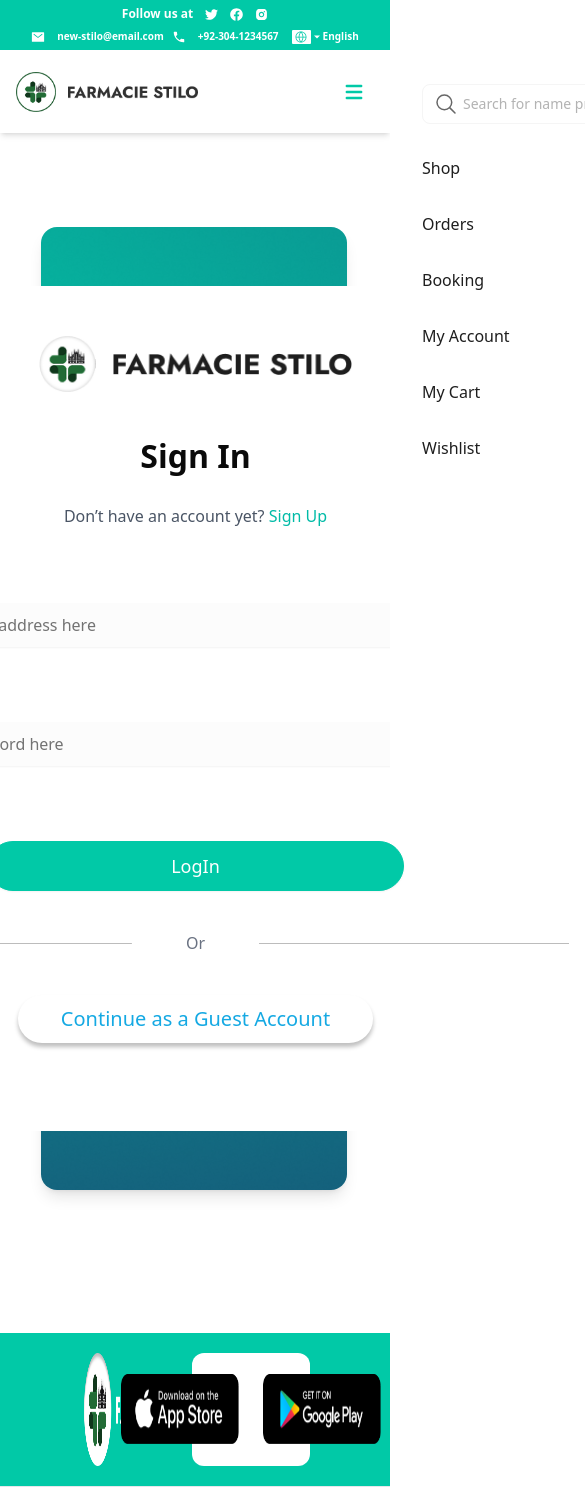
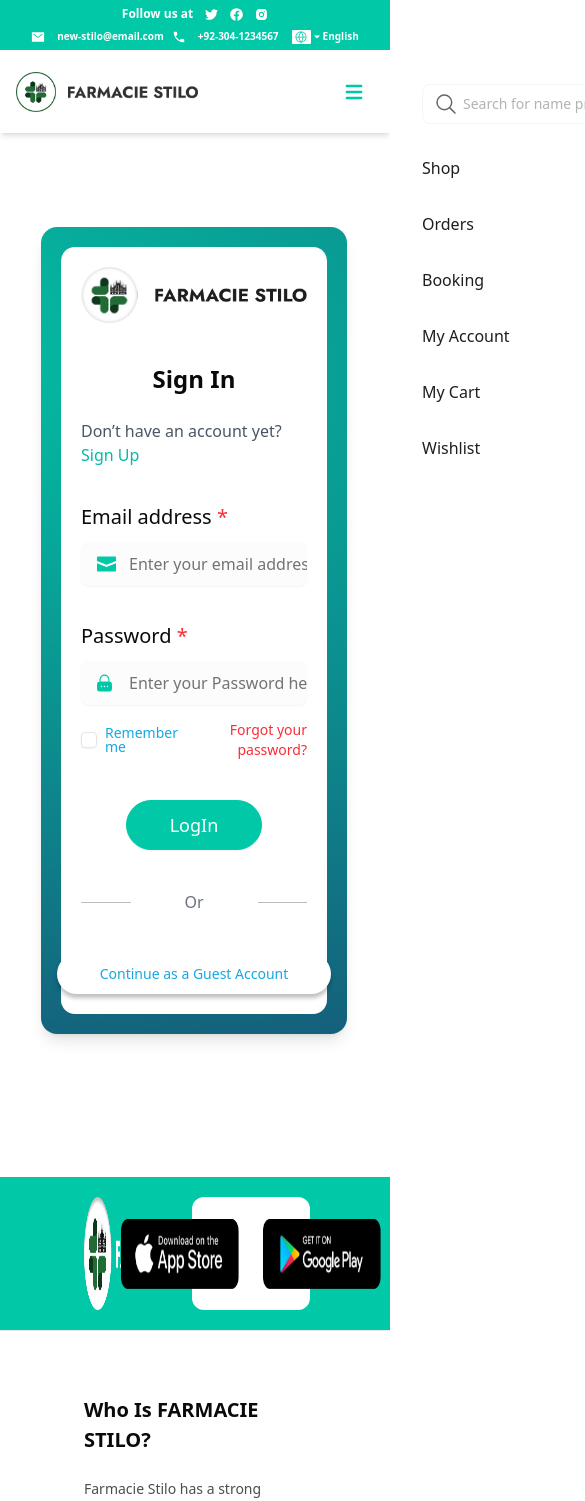
Before and after one commit to hamilangrial/farmacie-fe, a Next.js app: page / in a window 390 px wide. Shown: the top 1501 px of the page, 585 px wide, since content can reach past the window. Built offline with nearby package versions, Linux system fonts and the light colour scheme.

Commit message:
feat:auth screens page responsive

```diff
--- a/src/components/core/auth/Authlayout.jsx
+++ b/src/components/core/auth/Authlayout.jsx
@@ -2,14 +2,10 @@
 
 export default function AuthLayout({ children }) {
   return (
-    <div className="w-full h-[100%] min-h-[100vh] pt-[29px] pb-[23px] pl-[25px] pr-[27px] flex items-center justify-center">
-      <div
-        className="min-h-[100vh] w-full rounded-2xl flex items-center justify-center py-[59px]  bg-[url('/assets/background/login.png')] bg-cover bg-center shadow-lg"
-      >
-        <div className="bg-white w-[818px] max-w-[818px] h-[844.85px] max-h-[844.85px] rounded-xl">
-          <div className="px-[37px] py-[50px]">
-            {children}
-          </div>
+    <div className="w-full md:h-[100%] md:min-h-[100vh] pt-[29px] pb-[23px] pl-[25px] pr-[27px] flex items-center justify-center">
+      <div className="md:min-h-[100vh] w-full rounded-2xl flex items-center justify-center py-5 md:py-[59px] px-5 lg:px-0  bg-[url('/assets/background/login.png')] bg-cover bg-center shadow-lg">
+        <div className="bg-white w-[818px] max-w-[818px] md:h-[844.85px] md:max-h-[844.85px] rounded-xl">
+          <div className="px-5 md:px-[37px] py-5 md:py-[50px]">{children}</div>
         </div>
       </div>
     </div>
--- a/src/components/core/auth/login/loginForm/index.jsx
+++ b/src/components/core/auth/login/loginForm/index.jsx
@@ -19,7 +19,9 @@
       <div className="grid grid-cols gap-[40px]">
         <LoginBanner />
         <div className="grid place-items-center gap-[24px]">
-          <h2 className="text-[32px] font-semibold">Sign In</h2>
+          <h2 className="text-2xl md:text-3xl lg:text-4xl font-semibold">
+            Sign In
+          </h2>
           <p className="text-gray-600">
             Don’t have an account yet?{" "}
             <Link href="/signup" className="text-teal-500 hover:underline">
@@ -31,7 +33,7 @@
           <form>
             <div className="grid gap-10">
               <Input
-                label="Email address "
+                label="Email address"
                 id="email"
                 placeholder="Enter your email address here"
                 type="email"
@@ -50,6 +52,7 @@
                   label="Password"
                   id="password"
                   placeholder="Enter your Password here"
+                  required
                   type="password"
                   icon={
                     <Image
@@ -65,7 +68,7 @@
                   <Checkbox id="remember" label="Remember me" />
                   <Link
                     href="#"
-                    className="text-red-500 hover:underline font-normal"
+                    className="text-red-500 text-right hover:underline font-normal"
                   >
                     Forgot your password?
                   </Link>
@@ -75,7 +78,7 @@
                 <Button
                   variant="secondary"
                   size="sm"
-                  className="min-w-[416px] max-w-full  text-lg"
+                  className="md:min-w-[416px] max-w-full text-lg"
                   onClick={handleLogin}
                 >
                   LogIn
@@ -83,13 +86,13 @@
               </div>
 
               <div className="flex items-center space-x-4">
-                <div className=" w-[310px]">
+                <div className="lg:w-[310px] w-full">
                   <div className="h-[1px] bg-[#BCBCBC] rounded-md"></div>
                 </div>
                 <div className="text-gray-500 min-w-[95px] flex justify-center">
                   Or
                 </div>
-                <div className="w-[310px]">
+                <div className="lg:w-[310px] w-full">
                   <div className="h-[1px] bg-[#BCBCBC] "></div>
                 </div>
               </div>
@@ -97,7 +100,7 @@
                 <Button
                   variant="default"
                   size="sm"
-                  className="min-w-[340px] max-w-full"
+                  className="lg:min-w-[340px] text-sm md:text-base whitespace-normal"
                   onClick={handleLogin}
                 >
                   Continue as a Guest Account
--- a/src/components/core/auth/signup/signupForm/index.jsx
+++ b/src/components/core/auth/signup/signupForm/index.jsx
@@ -1,4 +1,4 @@
-'use client';
+"use client";
 import React from "react";
 import LoginBanner from "../../../../ui/banner";
 import { Button, Checkbox, Input } from "@/components/ui";
@@ -16,7 +16,9 @@
       <div className="grid grid-cols gap-[40px]">
         <LoginBanner />
         <div className="grid place-items-center gap-[24px]">
-          <h2 className="text-[32px] font-semibold">Create Your Account</h2>
+          <h2 className="text-2xl md:text-3xl lg:text-4xl font-semibold">
+            Create Your Account
+          </h2>
           <p className="text-gray-600">
             Already have an account?{" "}
             <Link href="/login" className="text-teal-500 hover:underline">
@@ -27,9 +29,9 @@
         <div>
           <form>
             <div className="grid gap-10">
-              <div className="grid gap-10 grid-cols-2">
+              <div className="grid gap-10 grid-cols-1 md:grid-cols-2">
                 <Input
-                  label="First Name "
+                  label="First Name"
                   id="firstname"
                   placeholder="Enter your First name here"
                   type="text"
@@ -43,7 +45,7 @@
                   }
                 />
                 <Input
-                  label="Last Name "
+                  label="Last Name"
                   id="lastname"
                   placeholder="Enter your Last name here"
                   type="text"
@@ -58,9 +60,9 @@
                 />
               </div>
 
-              <div className="grid gap-10 grid-cols-2">
+              <div className="grid gap-10 grid-cols-1 md:grid-cols-2">
                 <Input
-                  label="Email address "
+                  label="Email address"
                   id="email"
                   placeholder="Enter your email address here"
                   type="email"
@@ -75,7 +77,7 @@
                   }
                 />
                 <Input
-                  label="Contact Name "
+                  label="Contact Name"
                   id="coontact"
                   placeholder="Enter your contact number here"
                   type="tel"
@@ -89,9 +91,9 @@
                   }
                 />
               </div>
-              <div className="grid gap-10 grid-cols-2">
+              <div className="grid gap-10 grid-cols-1 md:grid-cols-2">
                 <Input
-                  label="Password "
+                  label="Password"
                   id="email"
                   placeholder="Enter your password here"
                   type="password"
@@ -105,7 +107,7 @@
                   }
                 />
                 <Input
-                  label="Confirm Password "
+                  label="Confirm Password"
                   id="confirmpassword"
                   placeholder="Re-write your password here"
                   type="password"
@@ -127,7 +129,7 @@
                 <Button
                   variant="secondary"
                   size="sm"
-                  className="min-w-[416px] max-w-full  text-lg"
+                  className="md:min-w-[416px] max-w-full text-lg"
                   onClick={handleSignup}
                 >
                   Sign Up
```
